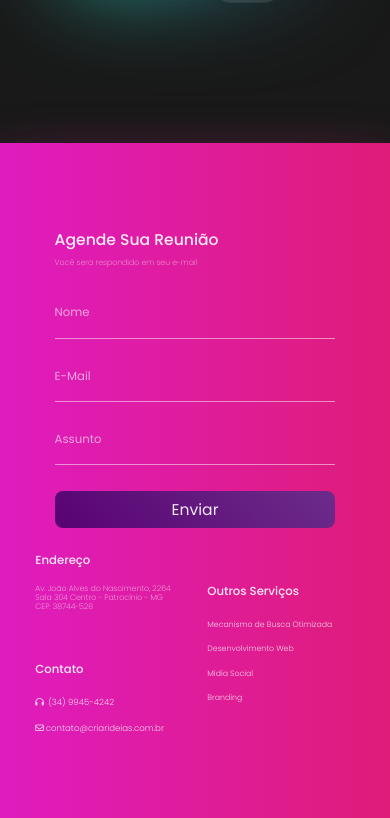
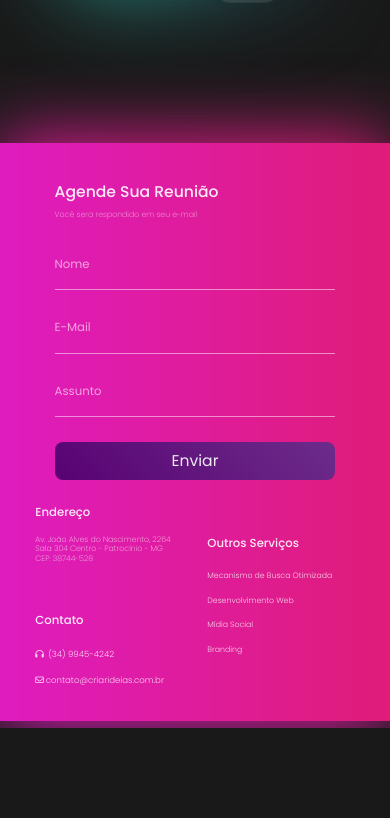
Before and after one commit to Kmzf777/Criar-Black, a React (Vite) app: page / in a window 390 px wide. Shown: the part 7505-8323 px from the top of the page. After the commit the page ends 8233 px from the top, so only its background shows below. Built offline with nearby package versions, Linux system fonts and the light colour scheme.

Commit message:
remove specific height

```diff
--- a/src/components/Footer/Footer-Mobile.css
+++ b/src/components/Footer/Footer-Mobile.css
@@ -1,8 +1,6 @@
 @media screen and (max-width: 800px) {
   .rodape {
     width: 100%;
-
-    height: 80vh;
   }
 
   .rodape::after {
```
